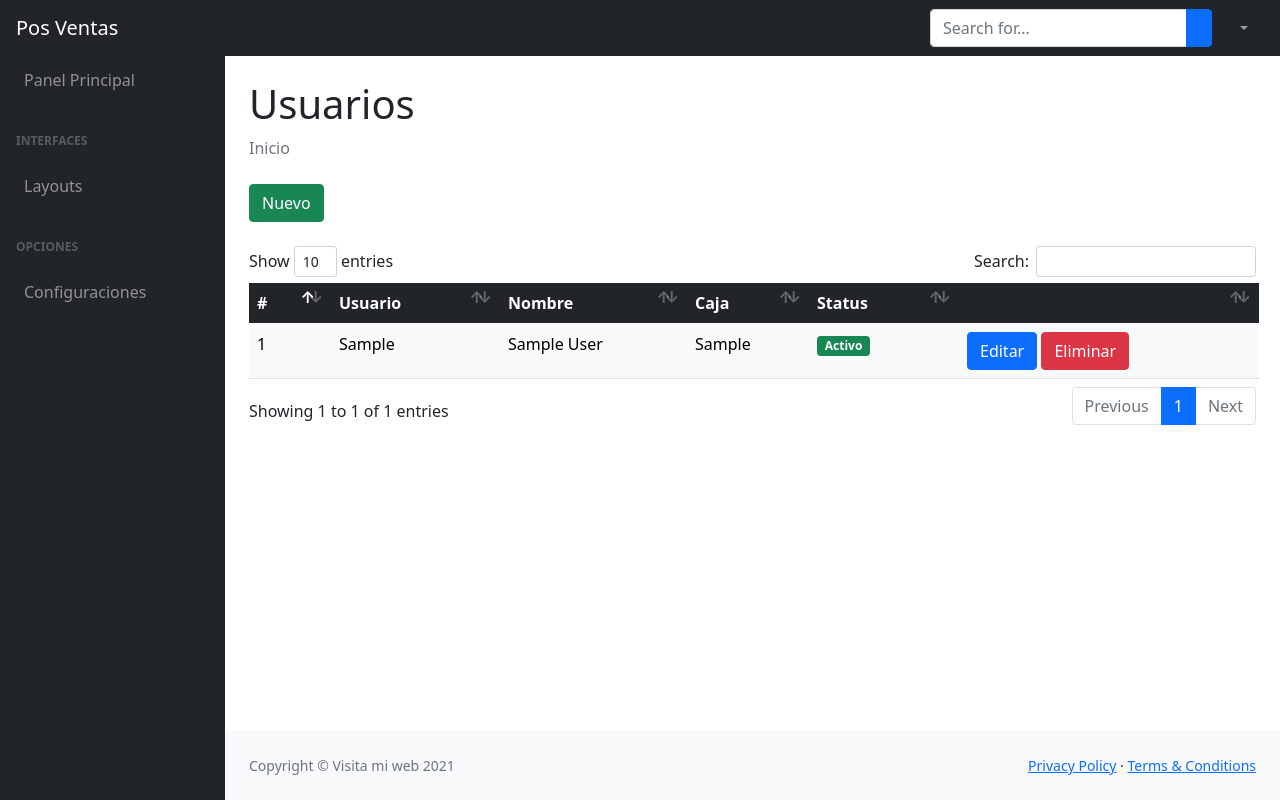
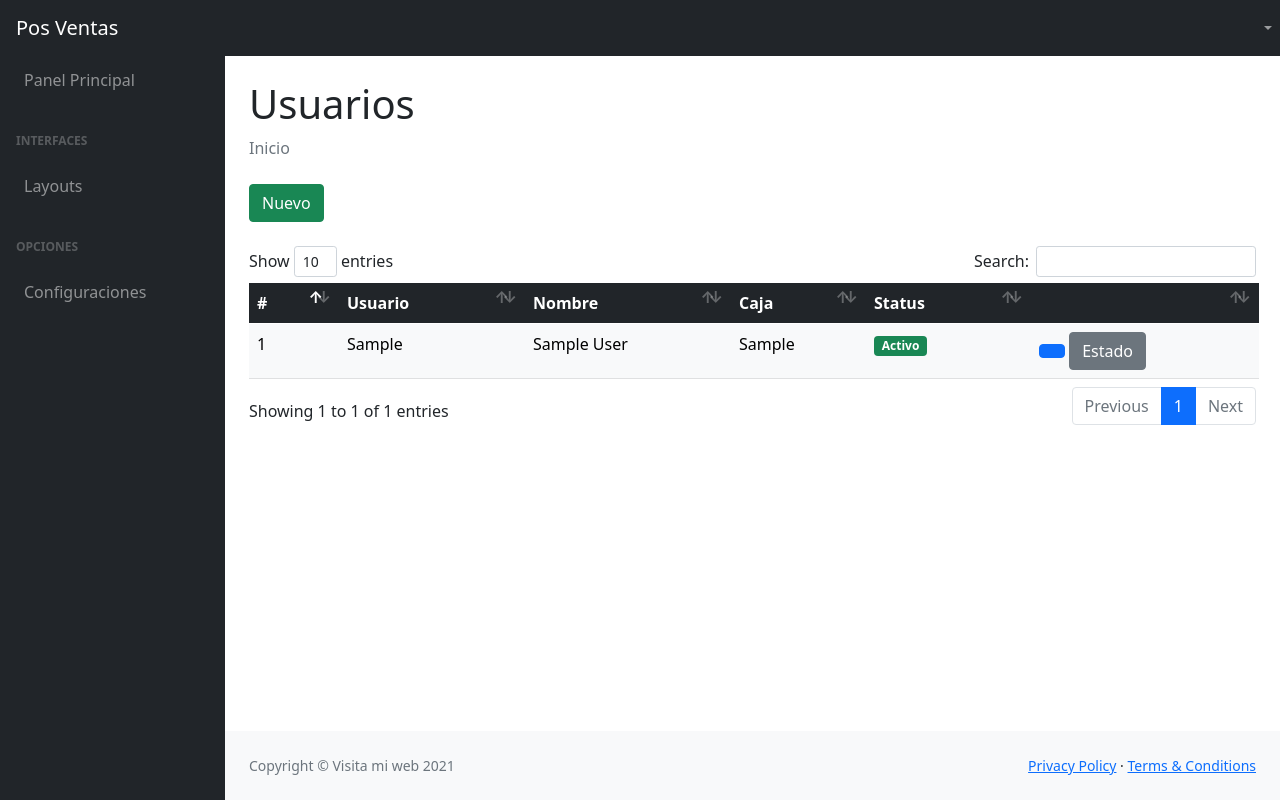
Before and after one commit to Jaiver12/pos_venta, a PHP site: page /pos_venta/Users in a window 1280 px wide. Run offline with PHP 8.4, Linux system fonts and the light colour scheme; the visitor is signed in with stand-in values (Sample User, id 1); tables that the repository leaves empty or names only in its code hold one stand-in row (values such as "Sample post"); some libraries are stand-ins or nearby versions.

Commit message:
funciones del modulo de usuarios

```diff
--- a/Assets/js/Funciones.js
+++ b/Assets/js/Funciones.js
@@ -147,3 +147,43 @@ function btnEditUser(id) {
 		}
 	}
 }
+
+const btnDeleteUser = (id) => {
+	Swal.fire({
+	  title: 'Esta seguro de eliminar?',
+	  text: "El usuario no se elminara de forma permanente, solo cambiara el estado a inactivo!",
+	  icon: 'warning',
+	  showCancelButton: true,
+	  confirmButtonColor: '#3085d6',
+	  cancelButtonColor: '#d33',
+	  confirmButtonText: 'Si!',
+	  cancelButtonText: 'No'
+	}).then((result) => {
+	  if (result.isConfirmed) {
+		const url = base_url + "Users/delete/" + id;
+		const http = new XMLHttpRequest();
+		http.open("GET", url, true);
+		http.send();
+		http.onreadystatechange = function() {
+			if (this.readyState == 4 && this.status == 200) {
+				const res = JSON.parse(this.responseText);
+				if (res == "ok") {
+					Swal.fire(
+				      'Mensaje!',
+				      'El Usuario ya esta iniactivo.',
+				      'success'
+				    )
+				    tblUser.ajax.reload();
+				} else {
+					Swal.fire(
+				      'Mensaje!',
+				      res,
+				      'error'
+				    )
+
+				}
+			}
+		}
+	  }
+	})
+}
--- a/Controllers/Users.php
+++ b/Controllers/Users.php
@@ -4,6 +4,9 @@
 		public function __construct()
 		{
 		    session_start();
+		    if (empty($_SESSION['activo'])) {
+		    	header("location: ".BASE_URL);
+		    }
 		    parent::__construct();
 		}
 
@@ -24,8 +27,8 @@
 				}
 
 				$data[$i]['acciones'] = '<div>
-					<button class="btn btn-primary" type="button" onclick="btnEditUser('.$data[$i]['id'].');">Editar</button>
-					<button class="btn btn-danger" type="button">Eliminar</button>
+					<button class="btn btn-primary" type="button" onclick="btnEditUser('.$data[$i]['id'].');"><i class="fas fa-edit"></i></button>
+					<button class="btn btn-secondary" type="button" onclick="btnDeleteUser('.$data[$i]['id'].');">Estado</button>
 				</div>';
 			}
 			echo json_encode($data, JSON_UNESCAPED_UNICODE);
@@ -79,12 +82,14 @@
 			} else {
 				$user = $_POST['user'];
 				$password = $_POST['password'];
-				$data = $this->model->getUser($user, $password);
+				$hash = hash("SHA256", $password);
+				$data = $this->model->getUser($user, $hash);
 
 				if ($data) {
 					$_SESSION['user_id'] = $data['id'];
 					$_SESSION['user'] = $data['user'];
 					$_SESSION['name'] = $data['name'];
+					$_SESSION['activo'] = true;
 					$msg = "ok";
 				} else {
 					$msg = "Usuario o contraseña invalidos";
@@ -100,4 +105,23 @@
 			echo json_encode($data, JSON_UNESCAPED_UNICODE);
 			die();
 		}
+
+		public function delete($id)
+		{
+
+			$data = $this->model->deleteUser($id);
+			if ($data == 1) {
+				$msg = "ok";
+			} else {
+				$msg = "No se pudo modifical el estado del usuario";
+			}
+			echo json_encode($msg, JSON_UNESCAPED_UNICODE);
+			die();
+		}
+
+		public function logout()
+		{
+			session_destroy();
+			header("location: ".BASE_URL);
+		}
 	}
--- a/Models/UsersModel.php
+++ b/Models/UsersModel.php
@@ -83,4 +83,20 @@
 
 		    return $res;
 		}
+
+		public function deleteUser($id)
+		{
+			$this->id = $id;
+			$select = "SELECT * FROM users WHERE id = $id";
+			$result = $this->select($select);
+
+			if ($result['status'] == 1) {
+				$sql = "UPDATE users SET status = 0 WHERE id = ?";
+			} else {
+		    	$sql = "UPDATE users SET status = 1 WHERE id = ?";
+			}
+		    $datas = array($this->id);
+		    $data = $this->save($sql, $datas);
+		    return $data;
+		}
 	}
--- a/Views/Layouts/Header.php
+++ b/Views/Layouts/Header.php
@@ -19,21 +19,15 @@
             <!-- Sidebar Toggle-->
             <button class="btn btn-link btn-sm order-1 order-lg-0 me-4 me-lg-0" id="sidebarToggle" href="#!"><i class="fas fa-bars"></i></button>
             <!-- Navbar Search-->
-            <form class="d-none d-md-inline-block form-inline ms-auto me-0 me-md-3 my-2 my-md-0">
-                <div class="input-group">
-                    <input class="form-control" type="text" placeholder="Search for..." aria-label="Search for..." aria-describedby="btnNavbarSearch" />
-                    <button class="btn btn-primary" id="btnNavbarSearch" type="button"><i class="fas fa-search"></i></button>
-                </div>
-            </form>
+
             <!-- Navbar-->
-            <ul class="navbar-nav ms-auto ms-md-0 me-3 me-lg-4">
+            <ul class="navbar-nav ms-auto">
                 <li class="nav-item dropdown">
                     <a class="nav-link dropdown-toggle" id="navbarDropdown" href="#" role="button" data-bs-toggle="dropdown" aria-expanded="false"><i class="fas fa-user fa-fw"></i></a>
                     <ul class="dropdown-menu dropdown-menu-end" aria-labelledby="navbarDropdown">
-                        <li><a class="dropdown-item" href="#!">Settings</a></li>
-                        <li><a class="dropdown-item" href="#!">Activity Log</a></li>
+                        <li><a class="dropdown-item" href="#!">Perfil</a></li>
                         <li><hr class="dropdown-divider" /></li>
-                        <li><a class="dropdown-item" href="#!">Cerrar</a></li>
+                        <li><a class="dropdown-item" href="<?=BASE_URL?>Users/logout">Cerrar sesión</a></li>
                     </ul>
                 </li>
             </ul>
@@ -68,13 +62,13 @@
                             <div class="sb-sidenav-menu-heading">Opciones</div>
 
                             <a class="nav-link collapsed" href="#" data-bs-toggle="collapse" data-bs-target="#collapseConfig" aria-expanded="false" aria-controls="collapseConfig">
-                                <div class="sb-nav-link-icon"><i class="fas fa-columns"></i></div>
+                                <div class="sb-nav-link-icon"><i class="fas fa-tools"></i></div>
                                 Configuraciones
                                 <div class="sb-sidenav-collapse-arrow"><i class="fas fa-angle-down"></i></div>
                             </a>
                             <div class="collapse" id="collapseConfig" aria-labelledby="headingOne" data-bs-parent="#sidenavAccordion">
                                 <nav class="sb-sidenav-menu-nested nav">
-                                    <a class="nav-link" href="<?=BASE_URL?>Users">Usuarios</a>
+                                    <a class="nav-link" href="<?=BASE_URL?>Users"><i class="fas fa-user mr-2"></i> Usuarios</a>
                                     <a class="nav-link" href="layout-sidenav-light.html">Cajas</a>
                                 </nav>
                             </div>
--- a/Views/Users/index.php
+++ b/Views/Users/index.php
@@ -6,7 +6,7 @@
     </ol>
 
     <button type="button" class="btn btn-success mb-4" onclick="modalShow();">
-	  Nuevo
+	  <i class="fas fa-plus"></i> Nuevo
 	</button>
 
 
```
Also changed, not shown: Controllers/Home.php (+9 -0 lines), 7 other files.
